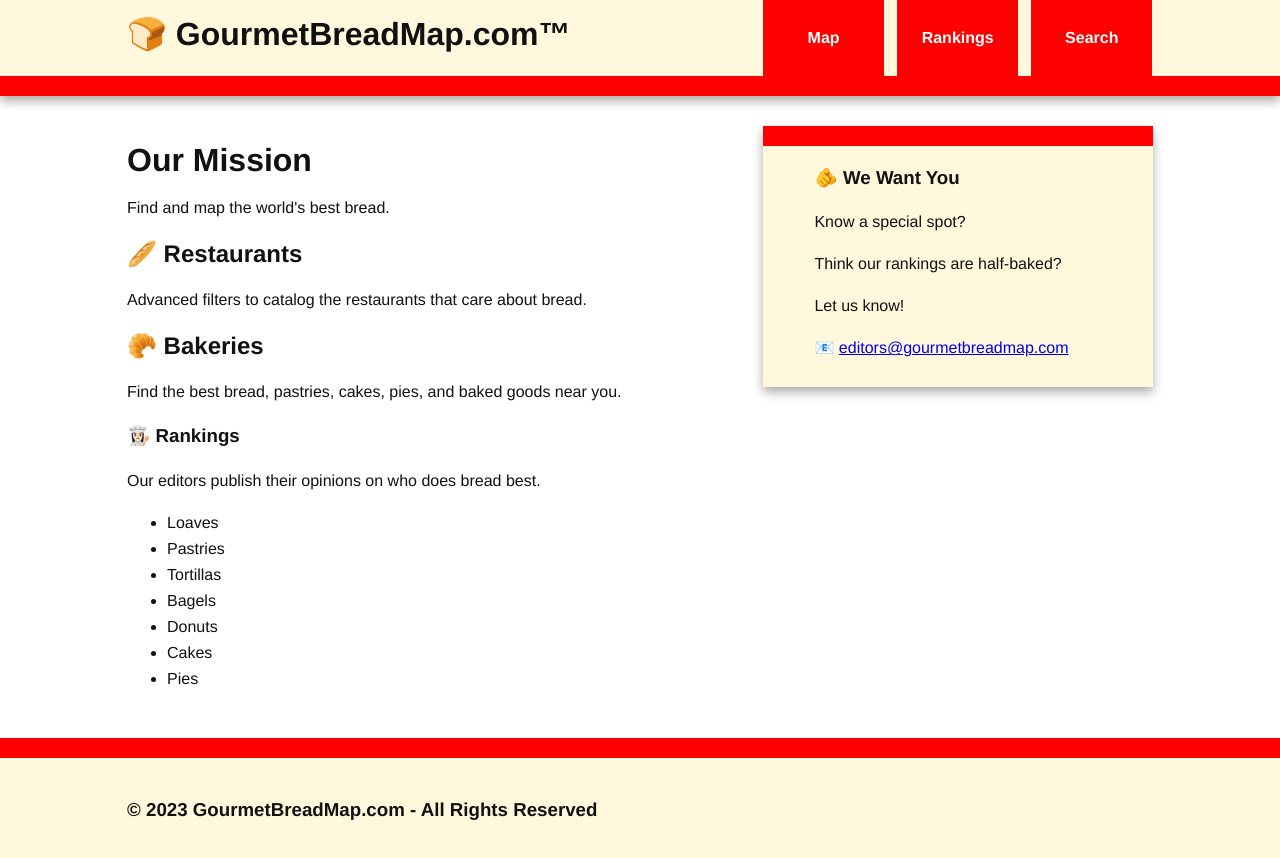
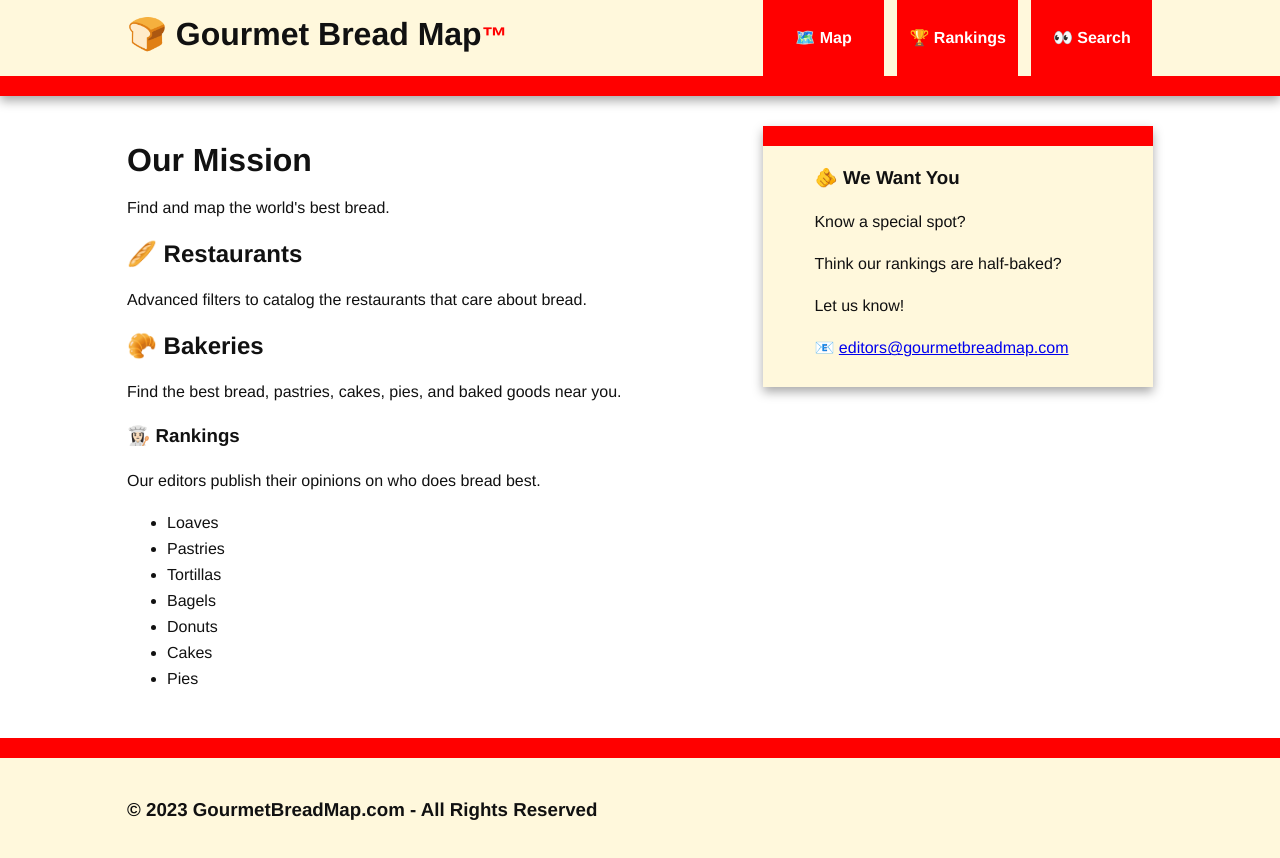
Before and after one commit to cmdrkeene/gourmetbreadmap.com, a plain HTML site: page docs/index.html in a window 1280 px wide. Drawn offline with Linux system fonts and the light colour scheme.

Commit message:
style updates

```diff
--- a/docs/css/main.css
+++ b/docs/css/main.css
@@ -140,6 +140,10 @@ nav a:hover {
 
 .main article h1 {
     font-size: 2em;
+}
+
+header h1 small {
+  color: var(--main-accent-color);
 }
 
 .main aside {
--- a/docs/index.html
+++ b/docs/index.html
@@ -17,12 +17,12 @@
 
         <div class="header-container">
             <header class="wrapper clearfix">
-                <h1 class="title">🍞 GourmetBreadMap.com&trade;</h1>
+                <h1 class="title">🍞 Gourmet Bread Map<small>&trade;</small></h1>
                 <nav>
                     <ul>
-                        <li><a href="#map">Map</a></li>
-                        <li><a href="#rankings">Rankings</a></li>
-                        <li><a href="#search">Search</a></li>
+                        <li><a href="#map">🗺️ Map</a></li>
+                        <li><a href="#rankings">🏆 Rankings</a></li>
+                        <li><a href="#search">👀 Search</a></li>
                     </ul>
                 </nav>
             </header>
```
